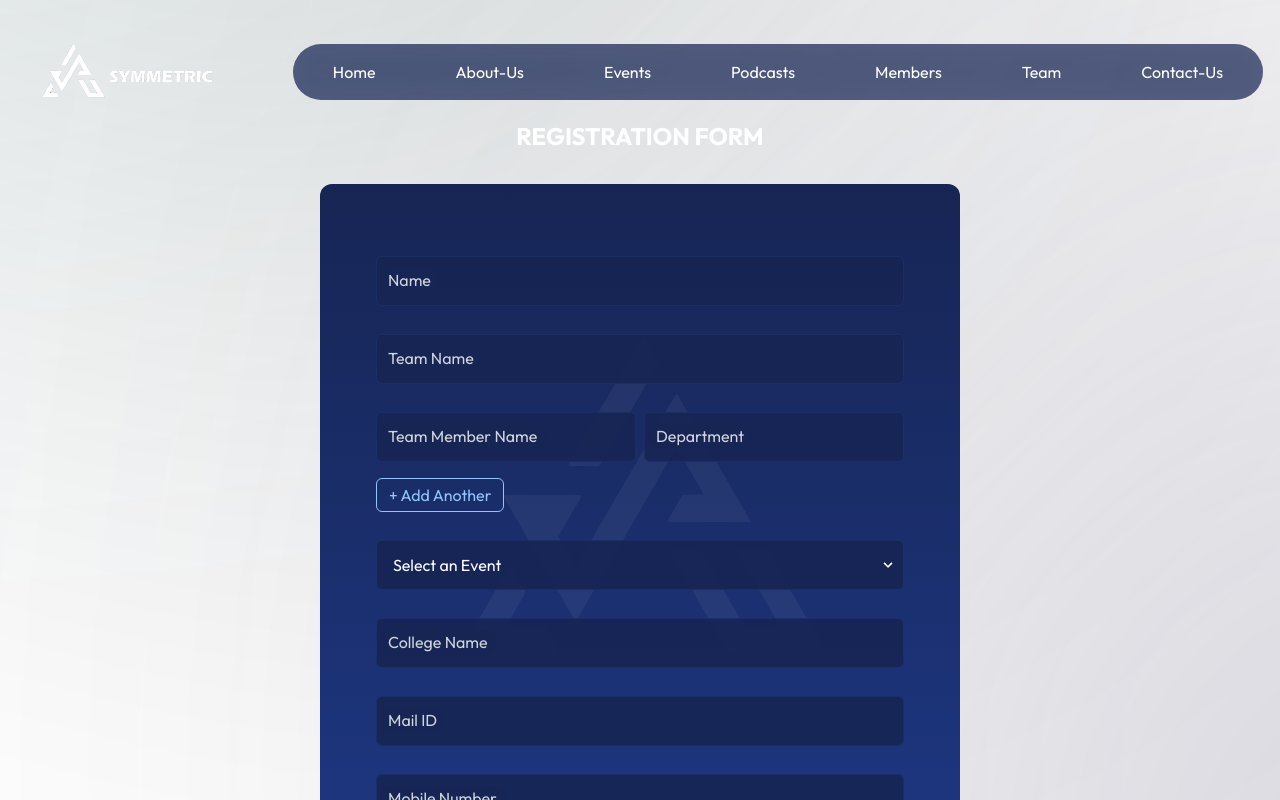
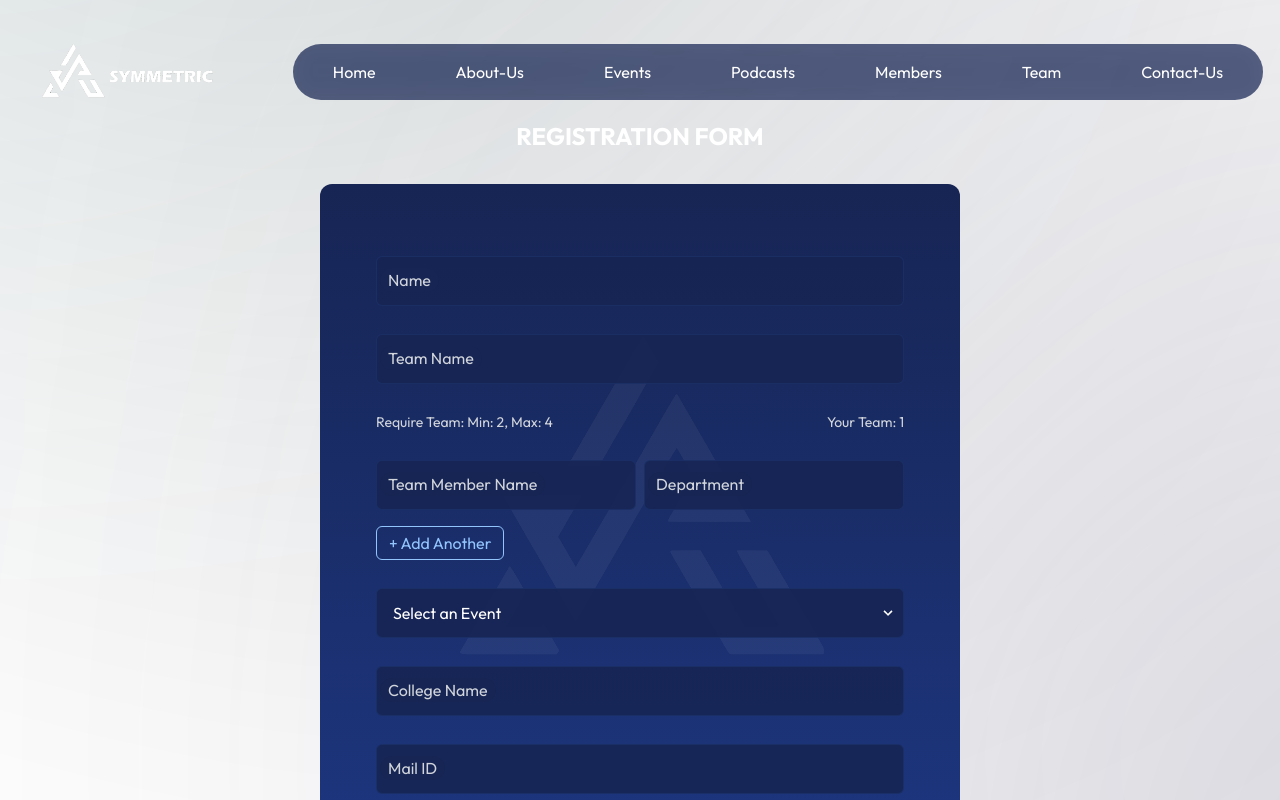
Before and after one commit to Club-Asymmetric/Asymmetric-Website-frontend, a Next.js app: page /events/registration-form in a window 1280 px wide. Shown: the top 800 px of the page. Built offline with nearby package versions, Linux system fonts and the light colour scheme; a web font is replaced by a local one.

Commit message:
[Fix] Minimum Registration O_O

```diff
--- a/src/app/events/registration-form/page.tsx
+++ b/src/app/events/registration-form/page.tsx
@@ -14,8 +14,9 @@ const EVENTS = [
   'AI Conference'
 ];
 
-// Maximum number of team members
+// Team member constraints
 const MAX_TEAM_MEMBERS = 4;
+const MIN_TEAM_MEMBERS = 2;
 
 interface TeamMember {
   name: string;
@@ -40,7 +41,7 @@ const EventRegistrationForm = () => {
     collegeName: '',
     mailId: '',
     mobileNumber: '',
-    event: '' // New event field
+    event: ''
   });
 
   const handleInputChange = (e: React.ChangeEvent<HTMLInputElement | HTMLSelectElement>) => {
@@ -75,7 +76,7 @@ const EventRegistrationForm = () => {
   };
 
   const removeTeamMember = (indexToRemove: number) => {
-    if (formData.teamMembers.length > 1) {
+    if (formData.teamMembers.length > MIN_TEAM_MEMBERS) {
       setFormData(prev => ({
         ...prev,
         teamMembers: prev.teamMembers.filter((_, index) => index !== indexToRemove)
@@ -85,6 +86,11 @@ const EventRegistrationForm = () => {
 
   const handleSubmit = (e: React.FormEvent) => {
     e.preventDefault();
+    // Validate minimum team members
+    if (formData.teamMembers.length < MIN_TEAM_MEMBERS) {
+      alert(`Minimum ${MIN_TEAM_MEMBERS} team members required`);
+      return;
+    }
     console.log('Form submitted:', formData);
   };
 
@@ -136,6 +142,11 @@ const EventRegistrationForm = () => {
               Team Name
             </label>
           </div>
+          {/* Team size indicator */}
+          <div className="text-sm text-gray-300">
+            <span>Require Team: Min: {MIN_TEAM_MEMBERS}, Max: {MAX_TEAM_MEMBERS}</span>
+            <span className='absolute right-10'>Your Team: {formData.teamMembers.length}</span>
+          </div>
           <div className="space-y-4">
             {formData.teamMembers.map((member, index) => (
               <div key={index} className="flex gap-2 items-center">
@@ -175,7 +186,7 @@ const EventRegistrationForm = () => {
                   </label>
                 </div>
 
-                {index > 0 && (
+                {formData.teamMembers.length > MIN_TEAM_MEMBERS && (
                   <button
                     type="button"
                     onClick={() => removeTeamMember(index)}
@@ -196,11 +207,6 @@ const EventRegistrationForm = () => {
               >
                 + Add Another
               </button>
-            )}
-            {formData.teamMembers.length === MAX_TEAM_MEMBERS && (
-              <p className="text-red-300 text-sm">
-                Maximum team size of {MAX_TEAM_MEMBERS} members reached
-              </p>
             )}
           </div>
           <div className="relative">
```
